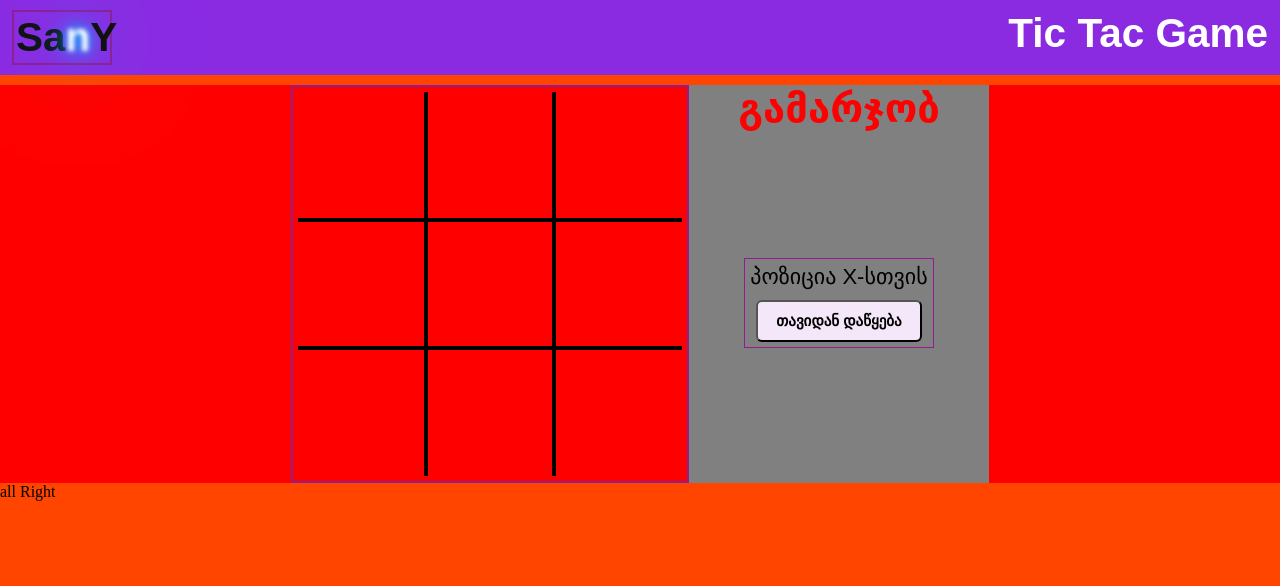
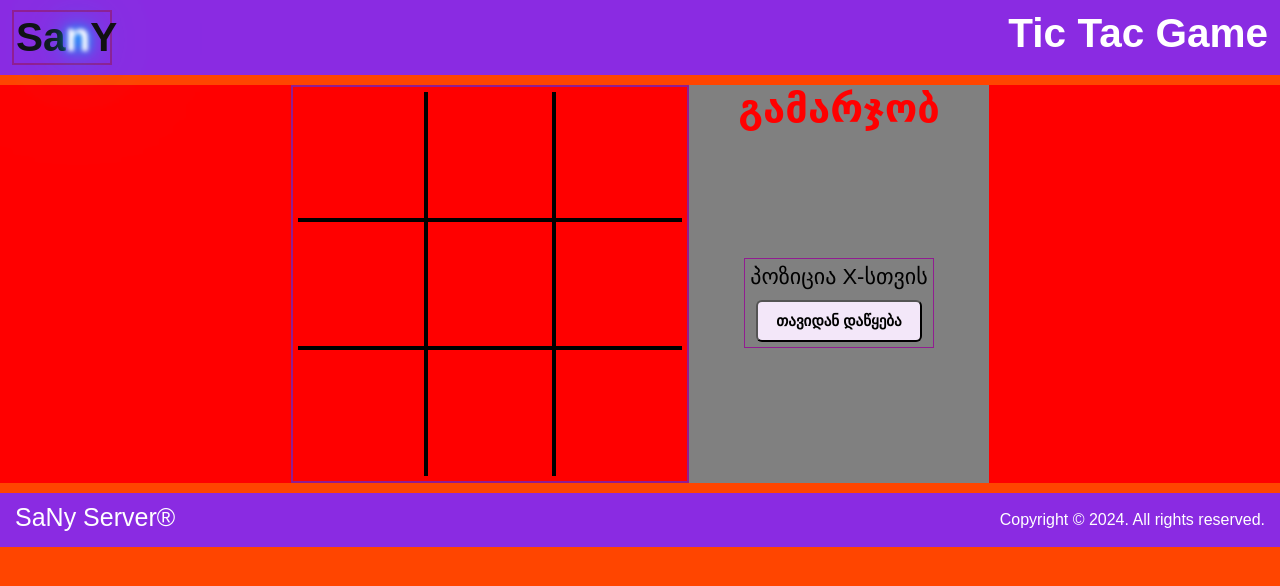
Before and after one commit to sandro878/Tic-Tac-M, a plain HTML site: page index.html in a window 1280 px wide. Drawn offline with Linux system fonts and the light colour scheme; a web font is replaced by a local one.

Commit message:
Responvide Footere
--Version 2.0

```diff
--- a/css/style.css
+++ b/css/style.css
@@ -41,6 +41,7 @@ nav h1:hover {
   justify-content: center;
   margin-top: 10px;
   text-align: center;
+  margin-bottom: 10px;
 }
 .container {
   display: grid;
@@ -127,7 +128,26 @@ nav h1:hover {
   background-color: #911d91;
   transition: width 1s ease-in-out;
 }
+/* footer */
+footer {
+  width: 100%;
+  background-color: blueviolet;
+  color: white;
+  text-align: center;
+  padding: 15px;
+  font-size: 25px;
+  font-family: "Madimi One", sans-serif;
+}
+footer .comp {
+  margin-bottom: 15px;
+}
 
+footer .cop {
+  font-size: 16px;
+  margin-bottom: 10px;
+}
+
+/* Responsive */
 @media screen and (min-width: 768px) {
   nav {
     width: 100%;
@@ -137,9 +157,16 @@ nav h1:hover {
   nav h1 {
     margin: 0;
   }
+  .footer {
+    height: 15px;
+    display: flex;
+    margin-top: 9px;
+    justify-content: space-between;
+    align-items: center;
+  }
 }
 
-@media screen and (max-width: 950px) {
+@media screen and (max-width: 768px) {
   .gameContainer {
     flex-wrap: wrap;
   }
--- a/index.html
+++ b/index.html
@@ -83,7 +83,10 @@
       </div>
     </div>
     <footer>
-      <div class="footer">all Right</div>
+      <div class="footer">
+        <div class="comp">SaNy Server®</div>
+        <div class="cop">Copyright © 2024. All rights reserved.</div>
+      </div>
     </footer>
     <script src="js/script.js"></script>
     <script>
```
